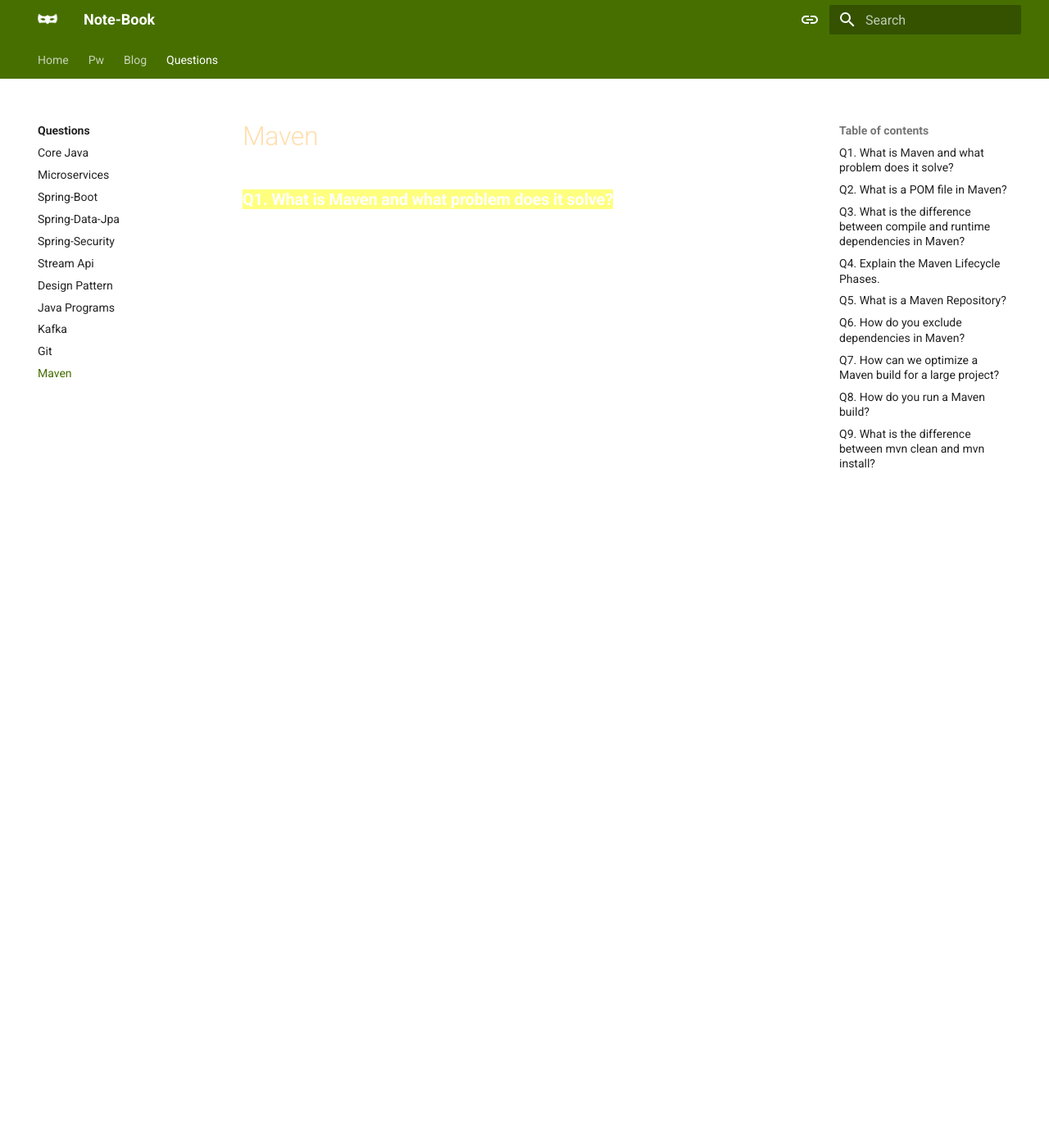
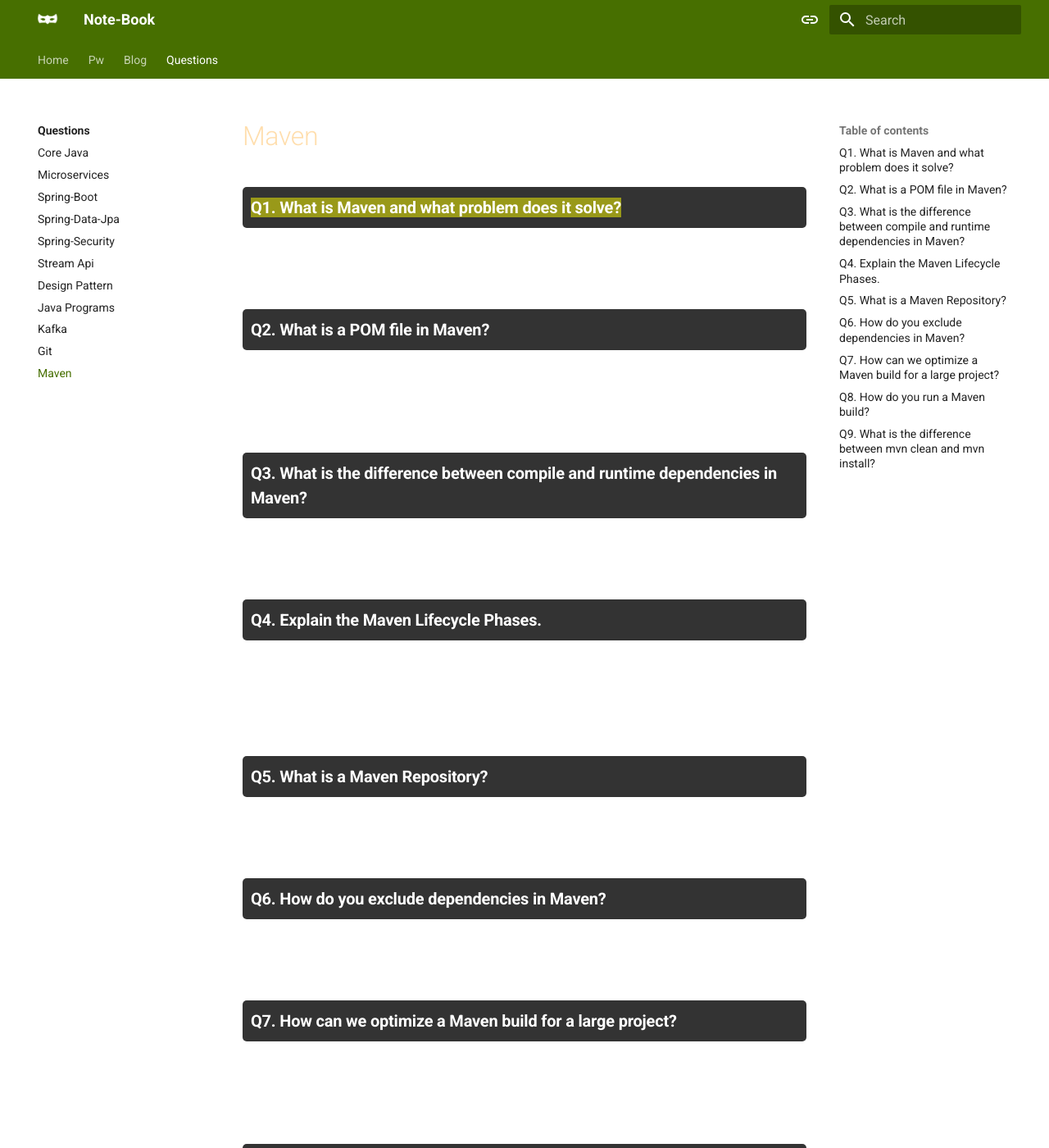
Before and after one commit to hi-pratap/notionhub, an MkDocs documentation site: the page built from docs/Questions-list/maven.md, in a window 1280 px wide and 1400 px high. Shown: the whole window at 82% size. Built offline with MkDocs 1.6.1 and Material for MkDocs 9.7.7, drawn with Linux system fonts in a browser that asks for light colours.

```diff
--- a/docs/stylesheets/extra.css
+++ b/docs/stylesheets/extra.css
@@ -10,6 +10,7 @@
   letter-spacing: -.01em; */
   /* border: inset;
   border-radius: 15px; */
+
   color: navajowhite;
 }
 .md-typeset h3 {
@@ -18,10 +19,14 @@
 font-weight: bolder;
   /* border: inset;
   border-radius: 15px; */
+  background-color: #333;
+  /* background-color:#f0f0f0 */
+  padding: 10px; border-radius: 5px;
 }
 .md-content {
 
   color: white;
+
 }
 .md-typeset code:not(.focus-visible) {
 
```
